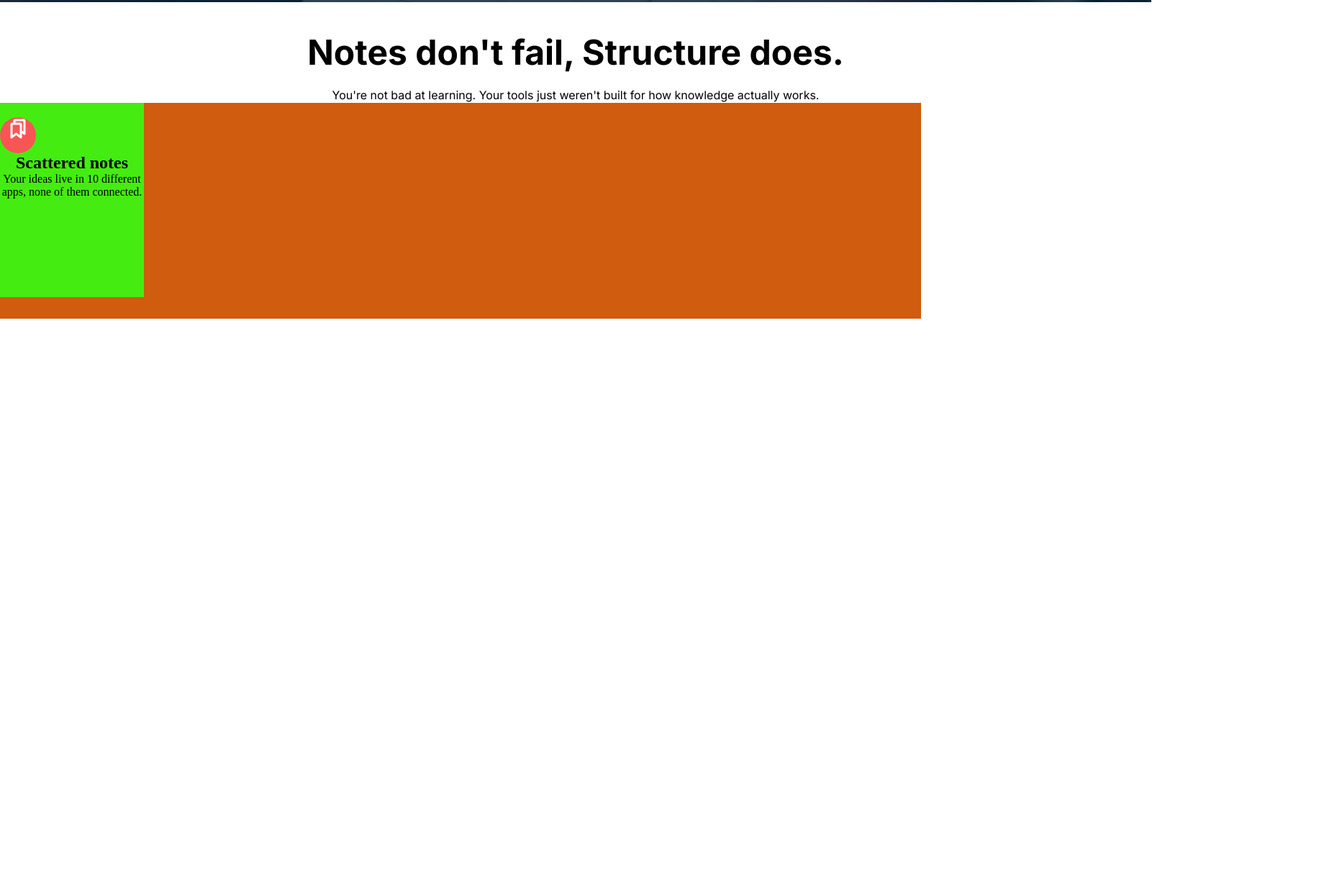
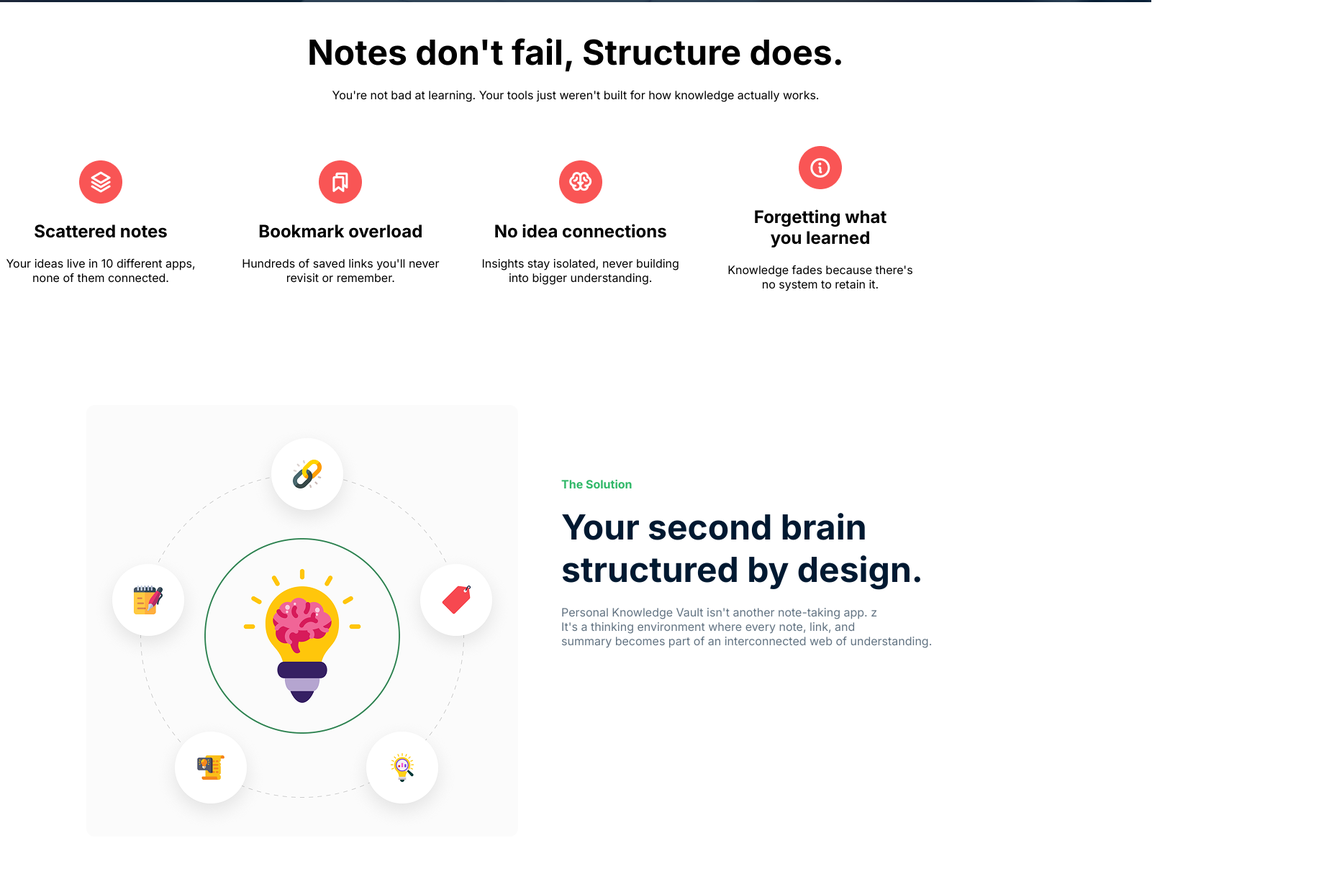
Before and after one commit to princegdmweb4102-tech/firstportfolio, a plain HTML site: page index.html in a window 1280 px wide. Shown: the part 763-2003 px from the top of the page at 72% size, 1840 px wide, since content can reach past the window. Before the commit the page ends 1206 px from the top, so only its background shows below. Drawn offline with Linux system fonts and the light colour scheme.

Commit message:
infromation section

```diff
--- a/index.html
+++ b/index.html
@@ -93,15 +93,69 @@
 
                <div class="card1">
 
-                  <div class="icnologo">
-                     <img src="assets/Bookmarks.png" alt="">
-                  </div>
+
+                     <img src="assets/icon1.png" alt="">
+
 
                   <h2>Scattered notes</h2>
                   <p>Your ideas live in 10 different apps, none of them connected.</p>
+
                </div>
 
+
+               <div class="card2">
+
+
+                     <img src="assets/icon2.png" alt="">
+
+
+                  <h2>Bookmark overload</h2>
+                  <p>Hundreds of saved links you'll never revisit or remember.</p>
+
                </div>
+
+                <div class="card3">
+
+
+                     <img src="assets/icon3.png" alt="">
+
+
+                  <h2>No idea connections</h2>
+                  <p>Insights stay isolated, never building into bigger understanding.</p>
+
+               </div>
+
+
+               <div class="card4">
+
+
+                     <img src="assets/icon4.png" alt="">
+
+
+                  <h2>Forgetting what <br>you learned</h2>
+                  <p>Knowledge fades because there's no system to retain it.</p>
+
+               </div>
+
+
+               </div>
+
+           </div>
+
+           <div class="information1">
+
+             <div class="information1-image">
+               <img src="assets/knowledge.png" alt="">
+             </div>
+
+             <div class="information1-text">
+
+               <h4>The Solution</h4>
+               <h1>Your second brain <br>structured by design.</h1>
+               <p>Personal Knowledge Vault isn't another note-taking app. z <br>
+               It's a thinking environment where every note, link, and <br>summary becomes part
+               of an interconnected web of understanding.</p>
+             </div>
 
            </div>
 
--- a/style/style.css
+++ b/style/style.css
@@ -149,10 +149,12 @@ button{
 }
 
 .note2{
-    background-color: #cf5c0f;
     max-width: 1350px;
     margin: auto;
     height: 300px;
+    display: flex;
+     justify-content: space-between;
+
 }
 
 .note1 h1{
@@ -169,20 +171,125 @@ button{
 }
 
 .card1{
-    width: 200px;
+    width: 280px;
     height: 250px;
-    background-color: #45ec11;
     text-align: center;
-    padding-top: 20px;
+    padding-top: 80px;
 }
 
-.icnologo{
-    width: 50px;
-    height: 50px;
-    background-color: #F95555;
-    border-radius: 50px;
+
+.card1 h2{
+    font-family: "Inter", sans-serif;
+    margin-top: 20px;
+}
+
+.card1 p{
+    font-family: "Inter", sans-serif;
+    margin-top: 20px;
+}
+
+.card2{
+    width: 280px;
+    height: 250px;
+    text-align: center;
+    padding-top: 80px;
+}
+
+
+.card2 h2{
+    font-family: "Inter", sans-serif;
+    margin-top: 20px;
+}
+
+.card2 p{
+    font-family: "Inter", sans-serif;
+    margin-top: 20px;
+}
+
+
+.card3{
+    width: 280px;
+    height: 250px;
+    text-align: center;
+    padding-top: 80px;
+}
+
+
+.card3 h2{
+    font-family: "Inter", sans-serif;
+    margin-top: 20px;
+}
+
+.card3 p{
+    font-family: "Inter", sans-serif;
+    margin-top: 20px;
+}
+
+
+.card4{
+    width: 280px;
+    height: 250px;
+    text-align: center;
+    padding-top: 60px;
+}
+
+
+.card4 h2{
+    font-family: "Inter", sans-serif;
+    margin-top: 20px;
+}
+
+.card4 p{
+    font-family: "Inter", sans-serif;
+    margin-top: 20px;
+}
+
+.information1{
+    width: 1600px;
+    height: 674px;
+    display: flex;
+    justify-items: auto;
+     padding: 120px;
 
 }
+
+.information1-text{
+    width: 600px;
+    height: 500px;
+    margin-left: 60px;
+    margin-top: 100px;
+}
+
+.information1-text h4{
+
+     font-family: "Inter", sans-serif;
+     font-size: 16px;
+     color: #30B868;
+
+}
+
+.information1-text h1{
+
+     font-family: "Inter", sans-serif;
+     font-size: 48px;
+     color: #001931;
+     margin-top: 20px;
+
+}
+
+.information1-text p{
+
+     font-family: "Inter", sans-serif;
+     font-size: 16px;
+     margin-top: 20px;
+     color: #627382;
+
+}
+
+
+
+
+
 
 
 
```
Also changed, not shown: assets/icon1.png (added), assets/icon2.png (added), assets/icon3.png (added), assets/icon4.png (added).
